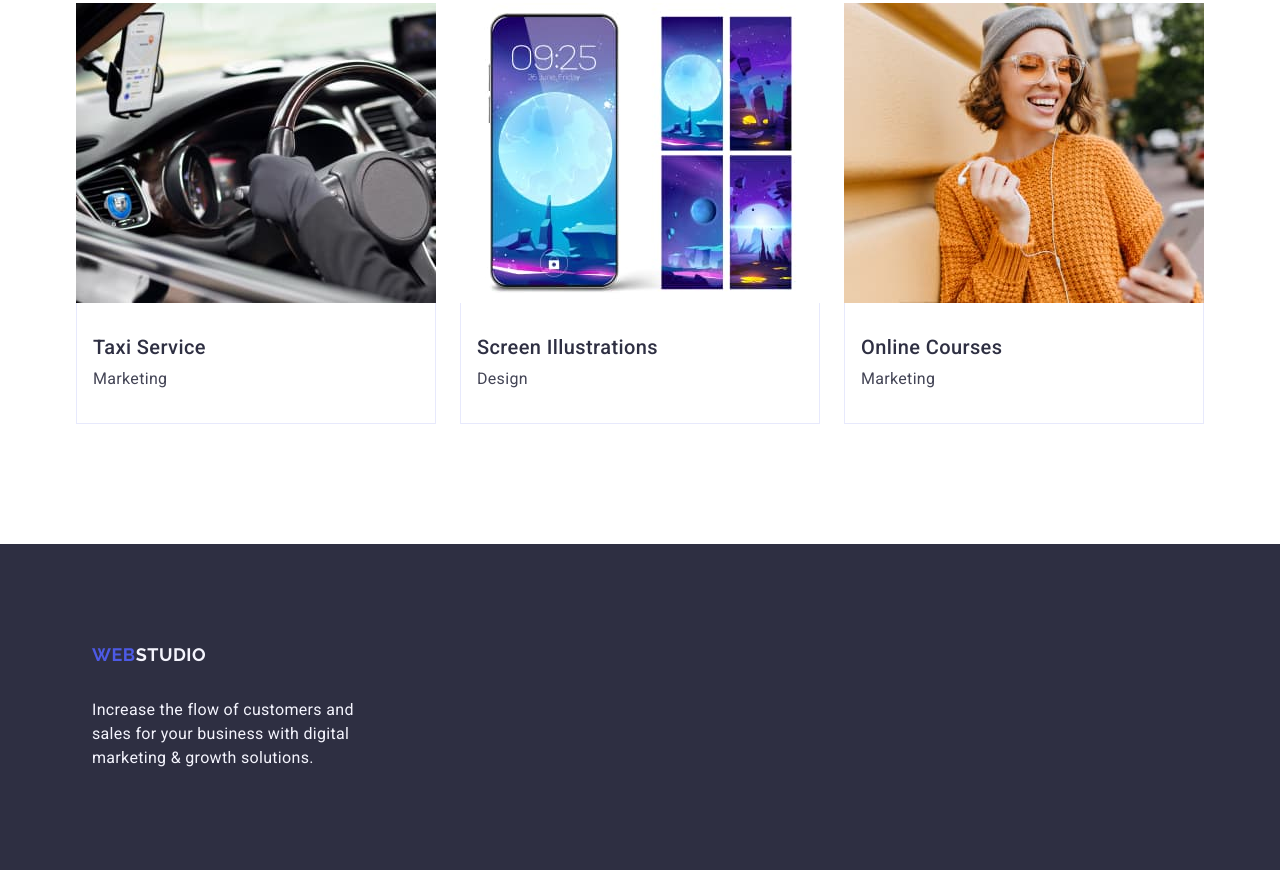
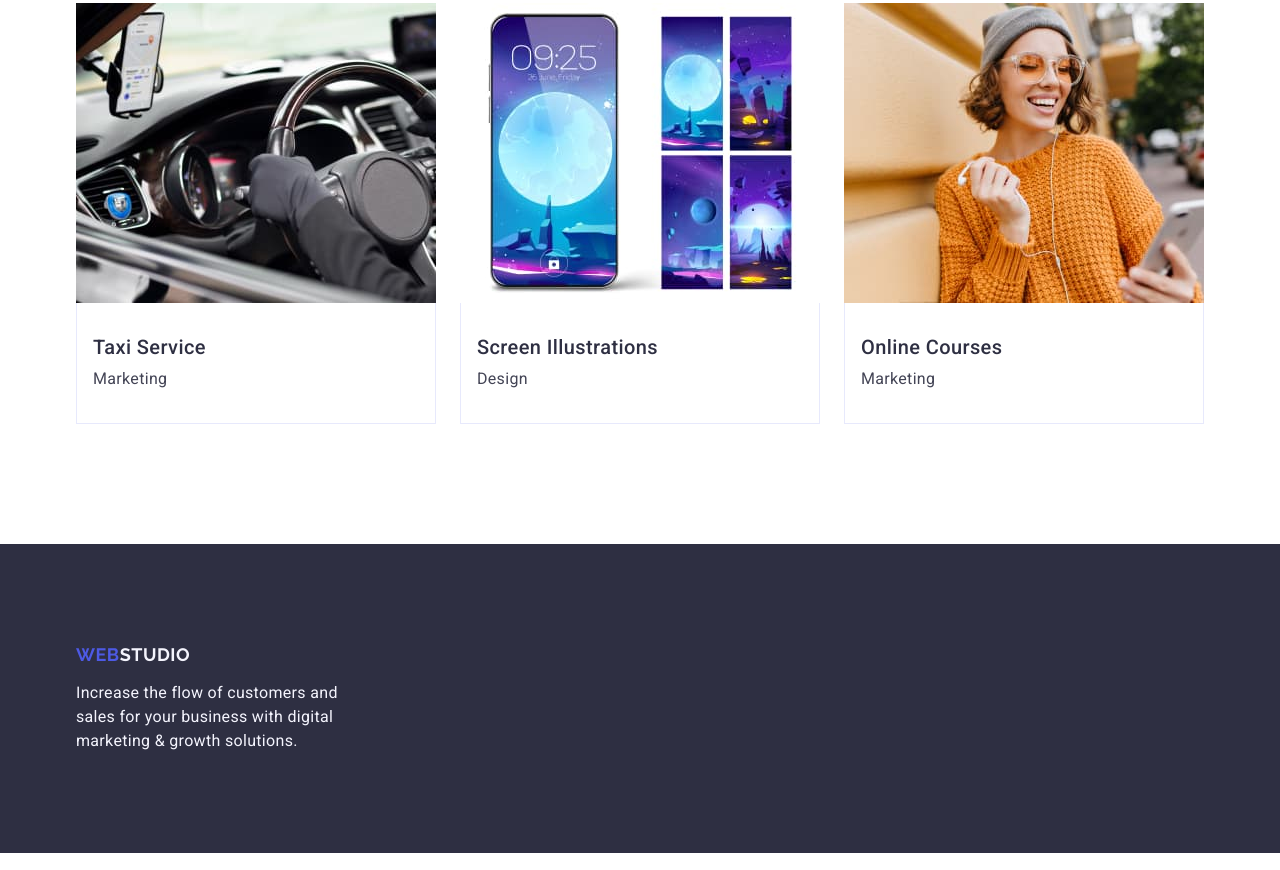
Before and after one commit to pxlmady/goit-markup-hw-03, a plain HTML site: page index.html in a window 1280 px wide. Shown: the part 2485-3355 px from the top of the page. Drawn offline with nearby package versions, Linux system fonts and the light colour scheme.

Commit message:
hw-03-14

```diff
--- a/css/styles.css
+++ b/css/styles.css
@@ -283,7 +283,6 @@ img {
     color: #4d5ae5;
     display: inline-block;
     margin-bottom: 16px;
-    margin-left: 16px;
 }
 
 .logo-footer-part {
@@ -309,8 +308,6 @@ font-size: 16px;
     max-width: 264px;
     text-decoration: none;
     width: 264px;
-    margin-left: 16px;
-    margin-top: 17px;
 }
 
 .advantages-text {
```
